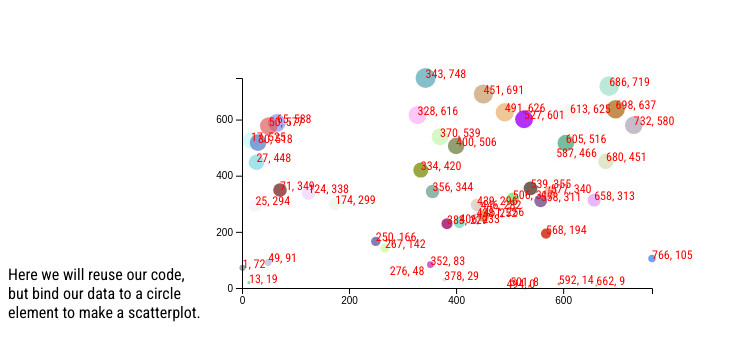
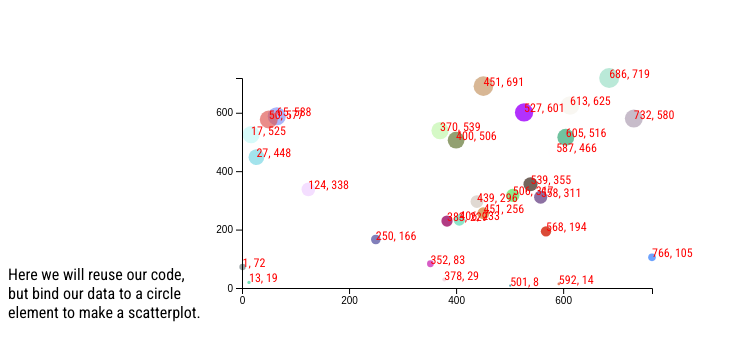
Before and after one commit to lisawilliams/d3-exercises, a website: page scatterplot.html in a window 1280 px wide. Shown: the part 91-452 px from the top of the page, without its empty margins (0-748 px from the left). Drawn offline with Linux system fonts and the light colour scheme.

Commit message:
changing number of plotted circles

```diff
--- a/scatterplot.html
+++ b/scatterplot.html
@@ -46,7 +46,7 @@ var scatterplotDataset = [
 ];
 
 var randomScatterplotDataset = [];
-var numDataPoints = 50;
+var numDataPoints = 30;
 var xRange = Math.random() * 1000;
 var yRange = Math.random() * 1000;
   for (var i = 0; i < numDataPoints; i++){
```
